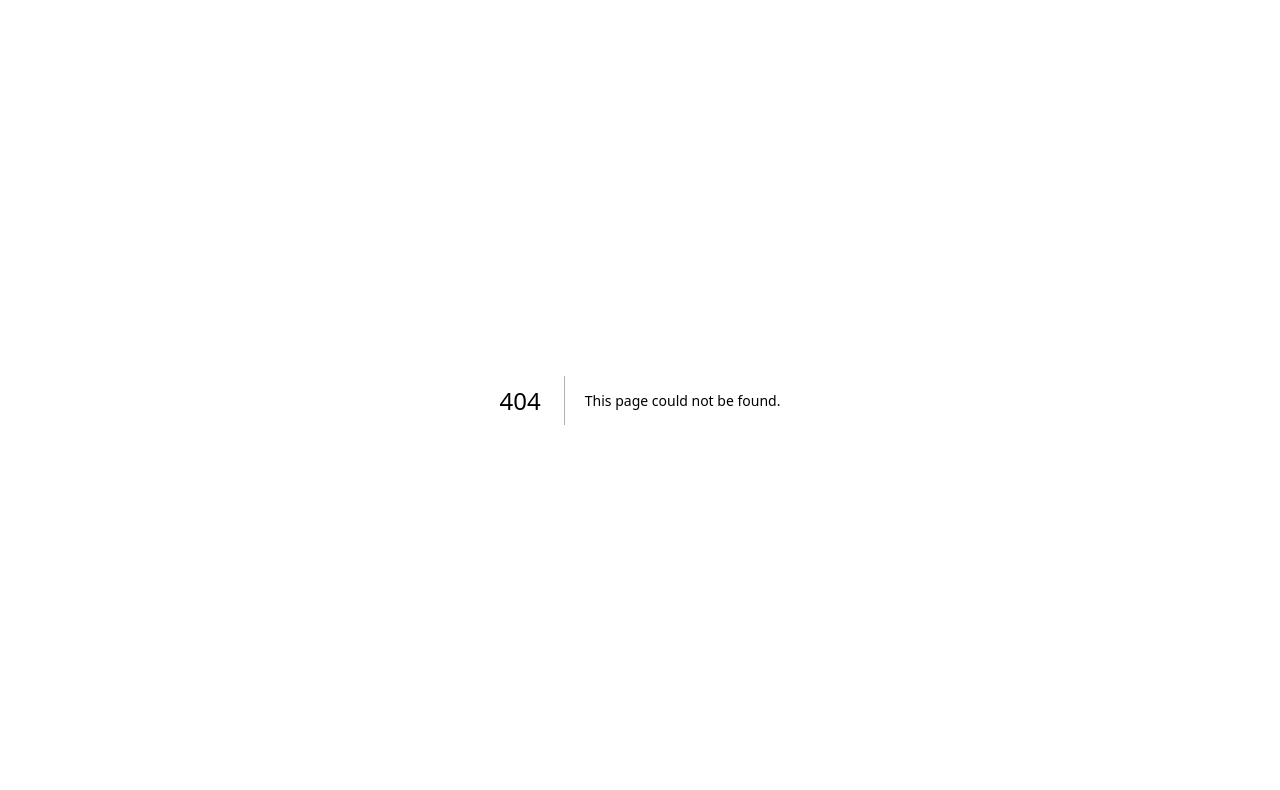
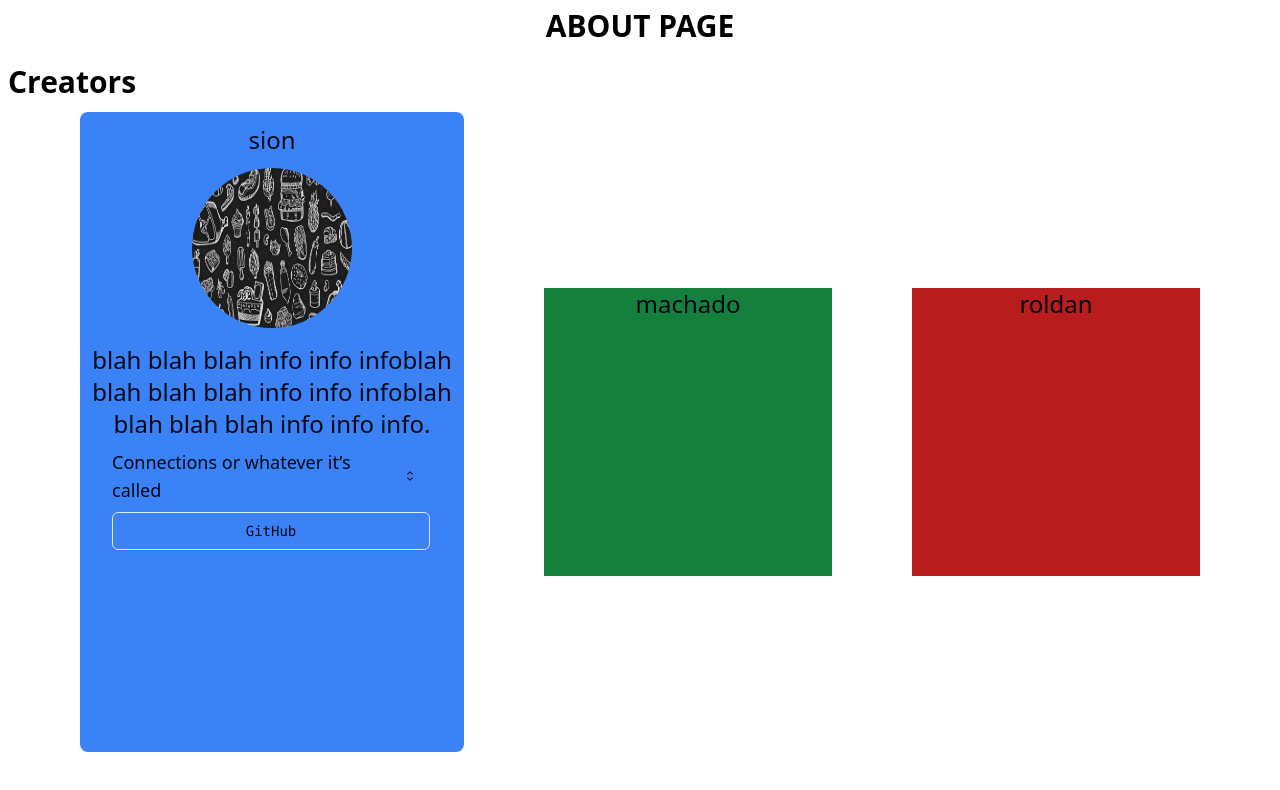
Before and after one commit to VinshMachado/fodhub, a Next.js app in the folder foodhub/: page /about in a window 1280 px wide. Before the commit this address had no page. Shown: the top 790 px of the page. Built offline with nearby package versions, Linux system fonts and the light colour scheme.

Commit message:
about page

```diff
--- /dev/null
+++ b/foodhub/components/ui/colapse.tsx
@@ -0,0 +1,56 @@
+"use client";
+import * as React from "react";
+import { CaretSortIcon } from "@radix-ui/react-icons";
+
+import { Button } from "@/components/ui/button";
+import {
+  Collapsible,
+  CollapsibleContent,
+  CollapsibleTrigger,
+} from "@/components/ui/collapsible";
+
+export function CollapsibleDemo() {
+  const [isOpen, setIsOpen] = React.useState(false);
+
+  return (
+    <Collapsible
+      open={isOpen}
+      onOpenChange={setIsOpen}
+      className="w-[350px] space-y-2 flex flex-col ml-4 mt-2"
+    >
+      {/* Header Section */}
+      <div className="flex border-3 items-center justify-between px-4">
+        <h4 className="text-lg font-normal">
+          Connections or whatever it’s called
+        </h4>
+        <CollapsibleTrigger asChild>
+          <Button variant="ghost" size="sm">
+            <CaretSortIcon className="h-4 w-4" />
+            <span className="sr-only">Toggle</span>
+          </Button>
+        </CollapsibleTrigger>
+      </div>
+
+      {/* Main Content Section */}
+      <div className="flex flex-col space-y-2 px-4">
+        <button className="hover:bg-slate-500 rounded-md w-full border px-4 py-2 font-mono text-sm shadow-sm">
+          GitHub
+        </button>
+
+        <CollapsibleContent className="flex flex-col space-y-2">
+          <button className="hover:bg-slate-500 rounded-md w-full border px-4 py-2 font-mono text-sm shadow-sm">
+            Instagram
+          </button>
+          <button className="hover:bg-slate-500 rounded-md w-full border px-4 py-2 font-mono text-sm shadow-sm">
+            Twitter
+          </button>
+          <button className="hover:bg-slate-500 rounded-md w-full border px-4 py-2 font-mono text-sm shadow-sm">
+            Facebook
+          </button>
+        </CollapsibleContent>
+      </div>
+    </Collapsible>
+  );
+}
+
+export default CollapsibleDemo;
--- /dev/null
+++ b/foodhub/components/ui/collapsible.tsx
@@ -0,0 +1,9 @@
+import * as CollapsiblePrimitive from "@radix-ui/react-collapsible"
+
+const Collapsible = CollapsiblePrimitive.Root
+
+const CollapsibleTrigger = CollapsiblePrimitive.CollapsibleTrigger
+
+const CollapsibleContent = CollapsiblePrimitive.CollapsibleContent
+
+export { Collapsible, CollapsibleTrigger, CollapsibleContent }
--- a/foodhub/package.json
+++ b/foodhub/package.json
@@ -9,6 +9,7 @@
     "lint": "next lint"
   },
   "dependencies": {
+    "@radix-ui/react-collapsible": "^1.1.0",
     "@radix-ui/react-dropdown-menu": "^2.1.1",
     "@radix-ui/react-icons": "^1.3.0",
     "@radix-ui/react-menubar": "^1.1.1",
--- /dev/null
+++ b/foodhub/pages/about.tsx
@@ -0,0 +1,43 @@
+import React from "react";
+import Image from "next/image";
+import {
+  Collapsible,
+  CollapsibleContent,
+  CollapsibleTrigger,
+} from "@/components/ui/collapsible";
+import { CollapsibleDemo } from "@/components/ui/colapse";
+
+const about = () => {
+  return (
+    <div>
+      <div className="text-3xl text-black justify-center py-2 flex items-center font-bold">
+        ABOUT PAGE
+      </div>
+      <div className="text-3xl text-black justify-start flex px-2 py-3 items-center font-bold">
+        <span>Creators</span>
+      </div>
+      <div className="flex justify-evenly items-center ">
+        <div className="bg-blue-500 w-96 h-[40rem] flex flex-col text-2xl rounded-lg">
+          <span className=" flex justify-center py-3">sion</span>
+          <div className="flex flex-col items-center">
+            <img src="/loginBg.jpg" className="mb-4 h-40 w-40 rounded-full" />
+            <p className="text-center">
+              blah blah blah info info infoblah blah blah blah info info
+              infoblah blah blah blah info info info.
+            </p>
+          </div>
+          <CollapsibleDemo />
+        </div>
+
+        <div className="bg-green-700 w-72 h-72 justify-center flex text-2xl">
+          machado
+        </div>
+        <div className="bg-red-700 w-72 h-72 justify-center flex text-2xl">
+          roldan
+        </div>
+      </div>
+    </div>
+  );
+};
+
+export default about;
```
Also changed, not shown: 1 other file (tests, documents, lock files or other folders).
